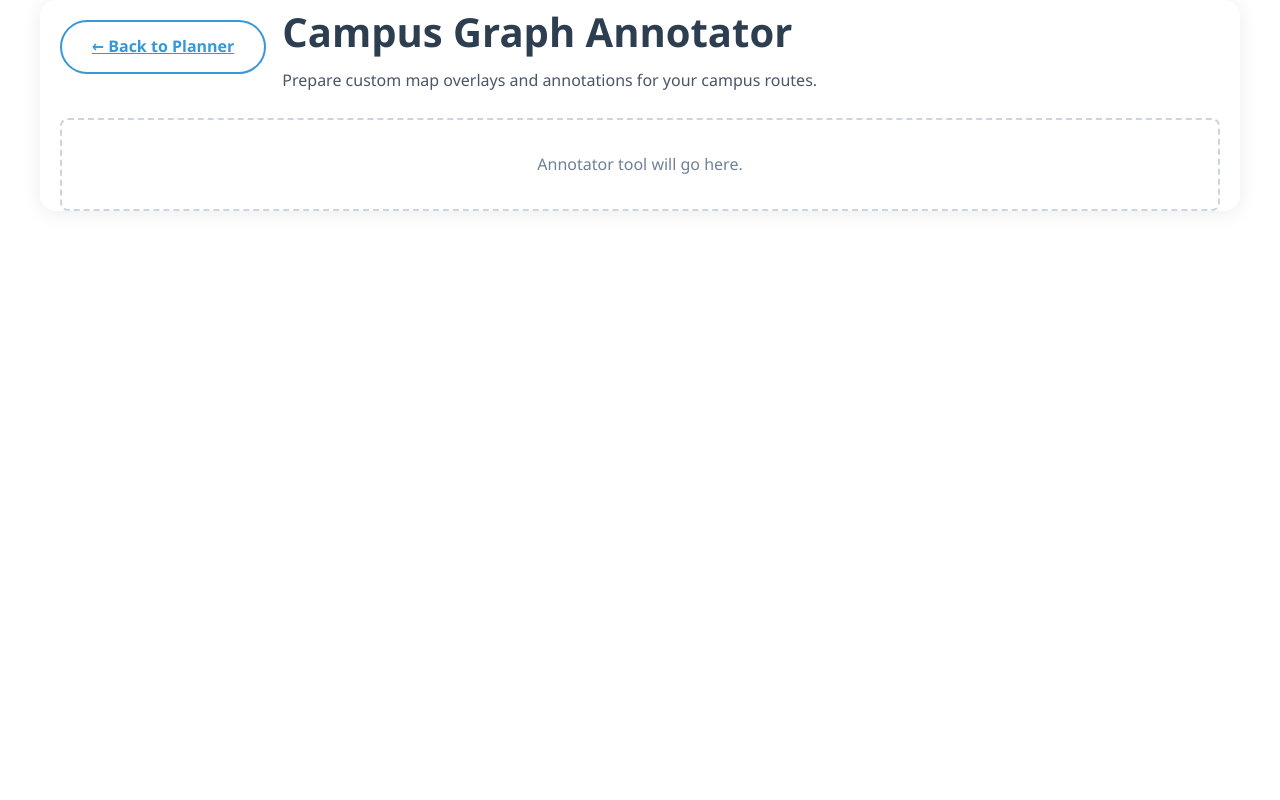
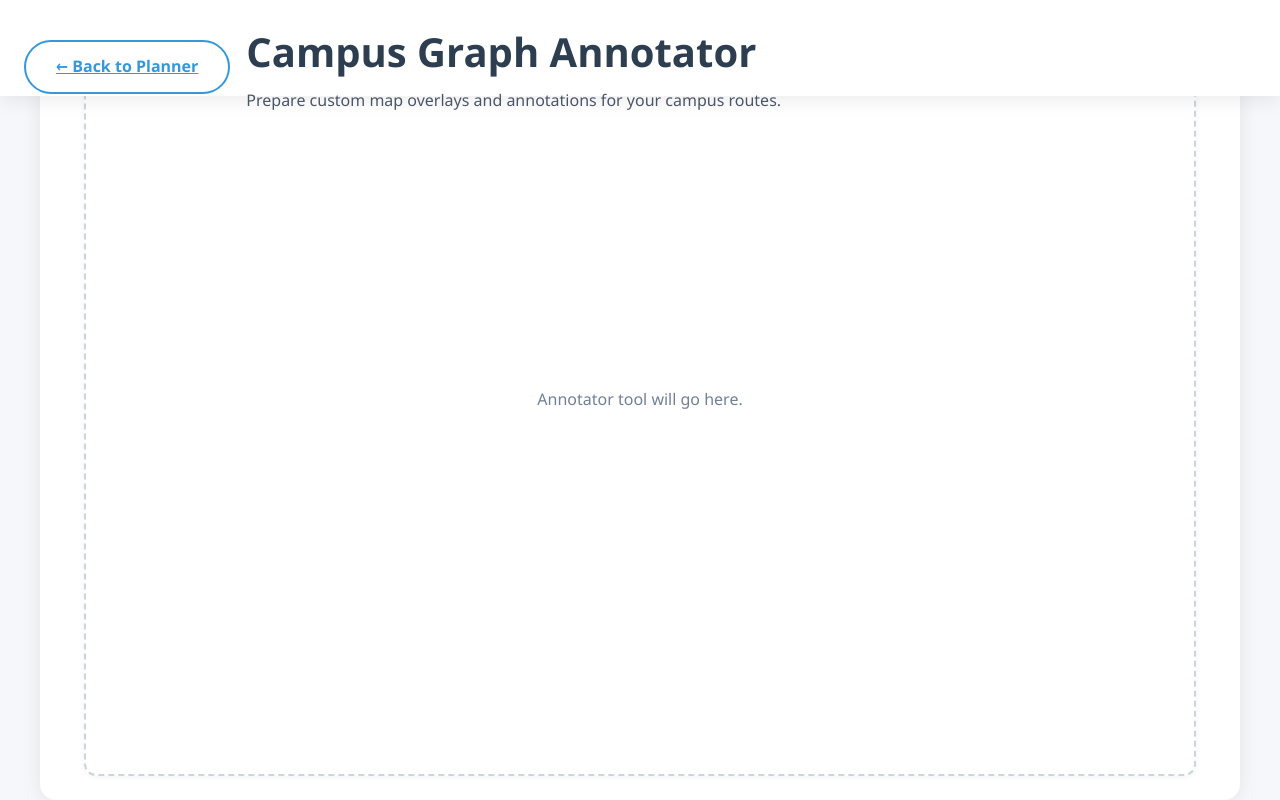
Before and after one commit to radishronin/CSCI4-598A-A-project1, a Flask app: page /planner/annotator in a window 1280 px wide. Run offline with Flask 3, Linux system fonts and the light colour scheme.

Commit message:
Fix annotator header positioning

```diff
--- a/static/annotator.css
+++ b/static/annotator.css
@@ -1,15 +1,49 @@
-/* Placeholder styles for the annotator page. Customize as needed. */
+/* Layout for the dedicated annotator experience */
+
+.annotator-page {
+  min-height: 100vh;
+  display: flex;
+  flex-direction: column;
+  background: #f5f7fb;
+}
 
 .annotator-container {
-  padding: 2rem 1.5rem;
+  --annotator-header-height: 96px;
+  max-width: none;
+  width: 100%;
+  margin: 0;
+  padding: 0;
+  border-radius: 0;
+  box-shadow: none;
+  min-height: 100vh;
+  height: 100vh;
+  padding-top: var(--annotator-header-height);
+  overflow: hidden;
+  display: flex;
+  flex-direction: column;
+  background: #f8fafc;
 }
 
 .annotator-header {
+  position: fixed;
+  top: 0;
+  left: 0;
+  right: 0;
+  z-index: 10;
   display: flex;
   flex-wrap: wrap;
   align-items: center;
   gap: 1rem;
-  margin-bottom: 1.5rem;
+  padding: 1.25rem 1.5rem;
+  background: #ffffff;
+  box-shadow: 0 4px 18px rgba(0, 0, 0, 0.08);
+  height: var(--annotator-header-height);
+  box-sizing: border-box;
+}
+
+.annotator-title-group {
+  flex: 1;
+  min-width: 0;
 }
 
 .annotator-title-group h1 {
@@ -21,10 +55,25 @@
   color: #4a5568;
 }
 
+.annotator-content {
+  flex: 1;
+  min-height: 0;
+  display: flex;
+  padding: 1.5rem;
+  overflow: auto;
+}
+
 .annotator-placeholder {
+  flex: 1;
+  min-height: 0;
   border: 2px dashed #cbd5e0;
-  border-radius: 0.5rem;
+  border-radius: 0.75rem;
   padding: 2rem;
+  display: flex;
+  align-items: center;
+  justify-content: center;
   text-align: center;
   color: #718096;
+  background: #ffffff;
+  box-shadow: 0 1px 6px rgba(0, 0, 0, 0.05);
 }
--- a/templates/annotator.html
+++ b/templates/annotator.html
@@ -8,7 +8,7 @@
   <link rel="stylesheet" href="{{ url_for('static', filename='annotator.css') }}">
   <script src="{{ url_for('static', filename='annotator.js') }}" defer></script>
 </head>
-<body>
+<body class="annotator-page">
   <main class="container annotator-container" role="main">
     <header class="annotator-header">
       <a href="{{ url_for('planner.planner') }}" class="btn secondary back-button">← Back to Planner</a>
```
